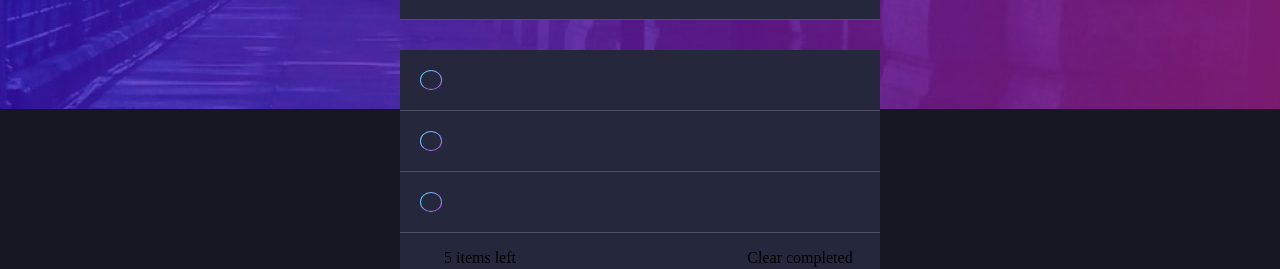
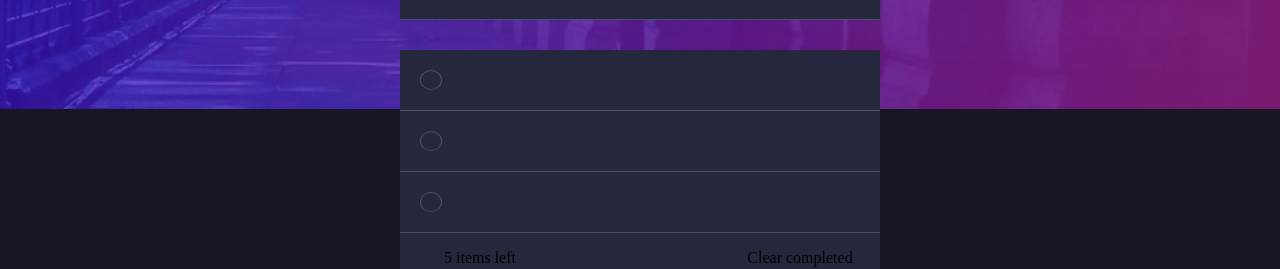
Before and after one commit to 5nai3r/Frontend-design-challenges, a Vue app in the folder todo-app/: page / in a window 1280 px wide. Shown: the part 191-460 px from the top of the page. Built offline with nearby package versions, Linux system fonts and the light colour scheme.

Commit message:
fixed checkbox style

```diff
--- a/todo-app/src/style.css
+++ b/todo-app/src/style.css
@@ -92,6 +92,10 @@ body {
   border-radius: 100%;
   background: var(--todo-bg);
   background-clip: padding-box;
+  background: var(--todo-border);
+}
+
+.todo-item .checkbox-icon:hover {
   background: linear-gradient(to right bottom, hsl(192, 100%, 67%), hsl(280, 87%, 65%));
 }
 
```
